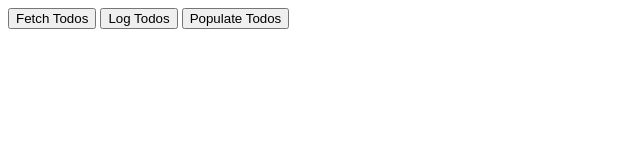
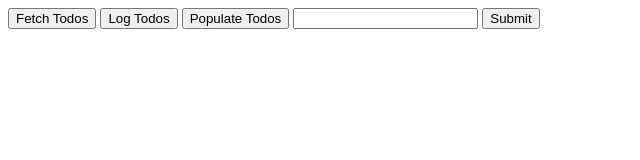
Before and after one commit to Jacoblynch99/Dummy-Data-Todo-List, a plain HTML site: page index.html in a window 1280 px wide. Shown: the whole page, without its empty margins (0-640 px from the left). Drawn offline with Linux system fonts and the light colour scheme.

Commit message:
intial commit

```diff
--- a/index.html
+++ b/index.html
@@ -12,6 +12,8 @@
         <button onclick="fetchTodos()">Fetch Todos</button>
         <button onclick="logTodos()">Log Todos</button>
         <button onclick="populateTodos()">Populate Todos</button>
+        <input id="entryId" type="text" value="" onkeyup="userNum(this.value)">
+        <button type="button" onclick="userIdTodos()">Submit</button>
         <ol id="todo-list">
         <!-- LIs will go here -->
         </ol>
--- a/script.js
+++ b/script.js
@@ -12,6 +12,17 @@ let arrayOfTodos = [
     "completed": false
   }]
 
+let x = ""
+
+const userNum = (num) => {
+  x = parseInt(num)
+  console.log(x)
+}
+
+
+
+
+
   const fetchTodos = () => {
     fetch('https://jsonplaceholder.typicode.com/todos')
     .then( (response) => response.json())
@@ -22,7 +33,7 @@ let arrayOfTodos = [
     console.log(arrayOfTodos)
   }
 
-  const populateTodos = () => {
+  const populateTodos = (x) => {
 
 
     let newElement = document.getElementById("todo-list")
@@ -66,3 +77,31 @@ let arrayOfTodos = [
         newLI.style.color = fontColor
     }
   }
+
+  const userIdTodos = () => {
+
+
+
+    let arrayOfUserTodos = arrayOfTodos.filter(function(item === x) {
+      return populateTodos()
+    }
+    // => item.userId === x))
+
+    console.log(x)
+
+
+    // if(arrayOfUserTodos === x) {
+    //   populateTodos()
+    // } else {
+    //   return false
+    // }
+
+
+
+
+
+
+
+
+
+  }
```
